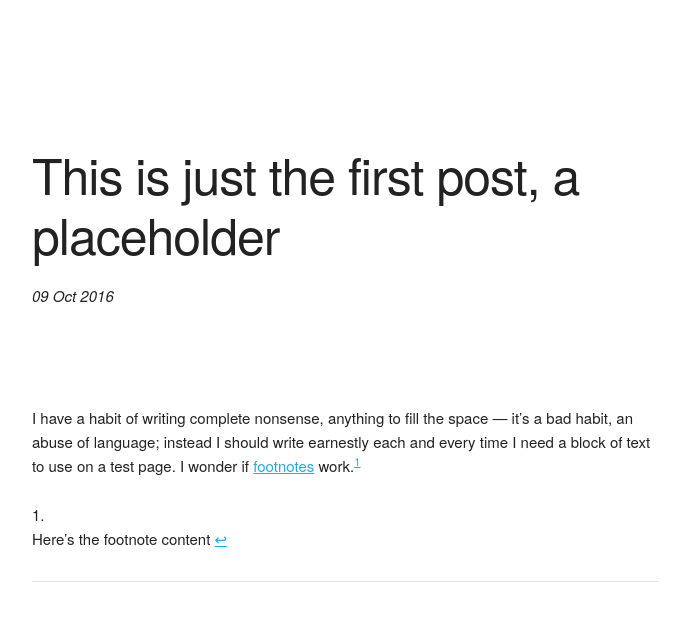
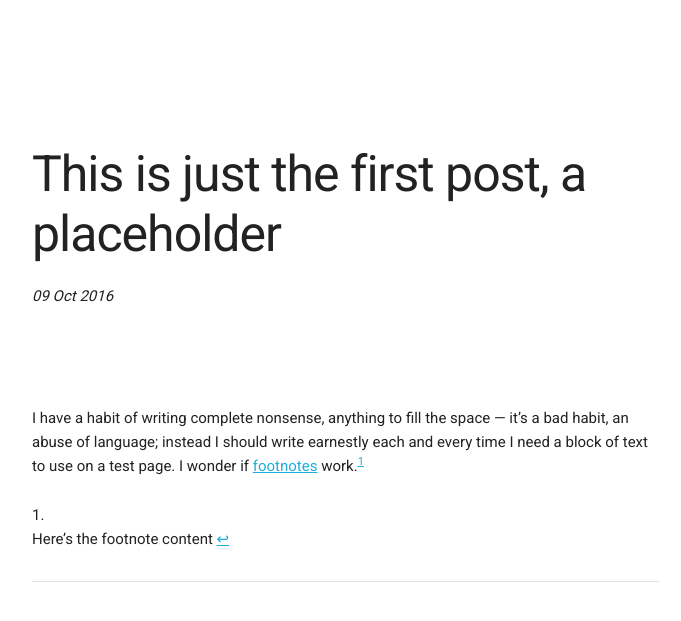
Before and after one commit to mt-trash/mt-trash.github.io, a Jekyll site: the page built from _posts/2016-10-09-the-first-post.md, in a window 1280 px wide. Shown: the top 621 px of the page, without its empty margins (128-809 px from the left). Built offline with Jekyll 4.4.1, drawn with Linux system fonts in a browser that asks for light colours.

Commit message:
Update skeleton.css

```diff
--- a/css/skeleton.css
+++ b/css/skeleton.css
@@ -124,7 +124,7 @@
   font-size: 1.5em; /* currently ems cause chrome bug misinterpreting rems on body element */
   line-height: 1.6;
   font-weight: 400;
-  font-family: "Raleway", "HelveticaNeue", "Helvetica Neue", Helvetica, Arial, sans-serif;
+  font-family: "Roboto", "HelveticaNeue", "Helvetica Neue", Helvetica, Arial, sans-serif;
   color: #222; }
 
 
```
